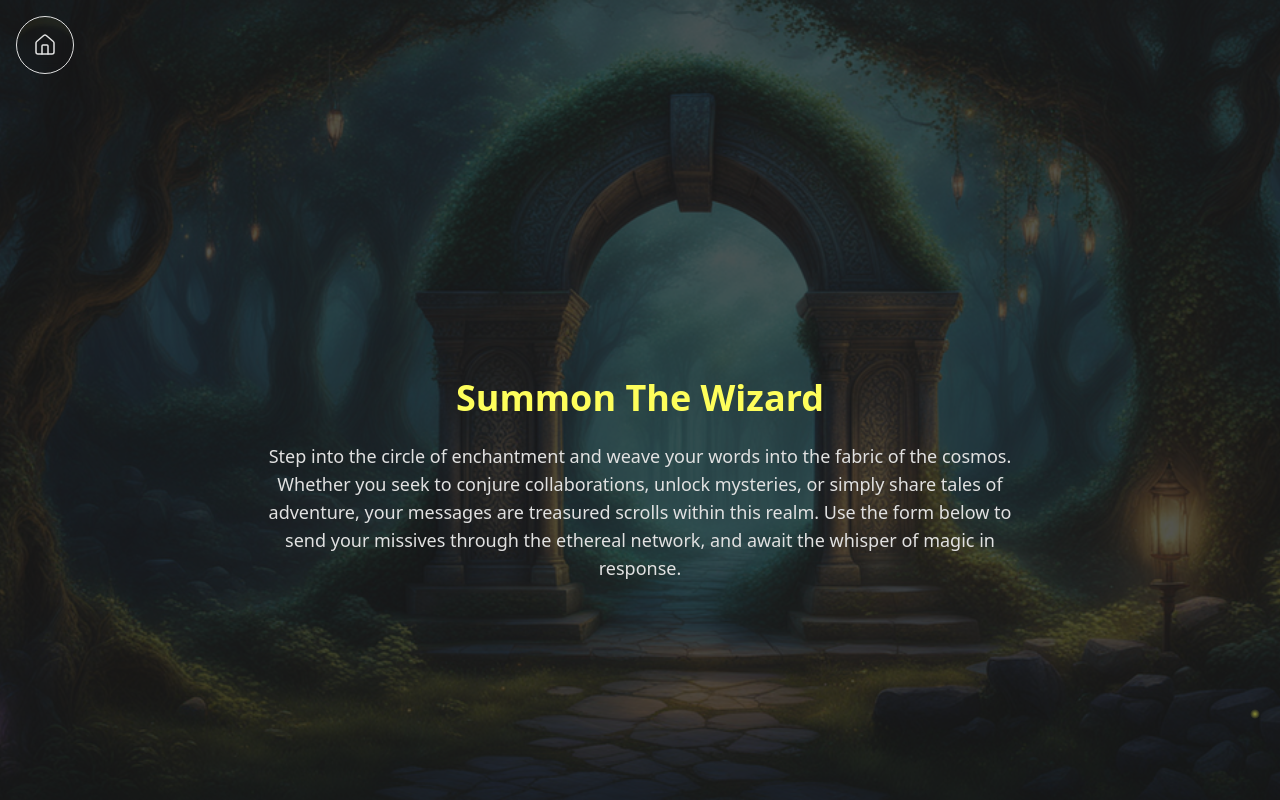
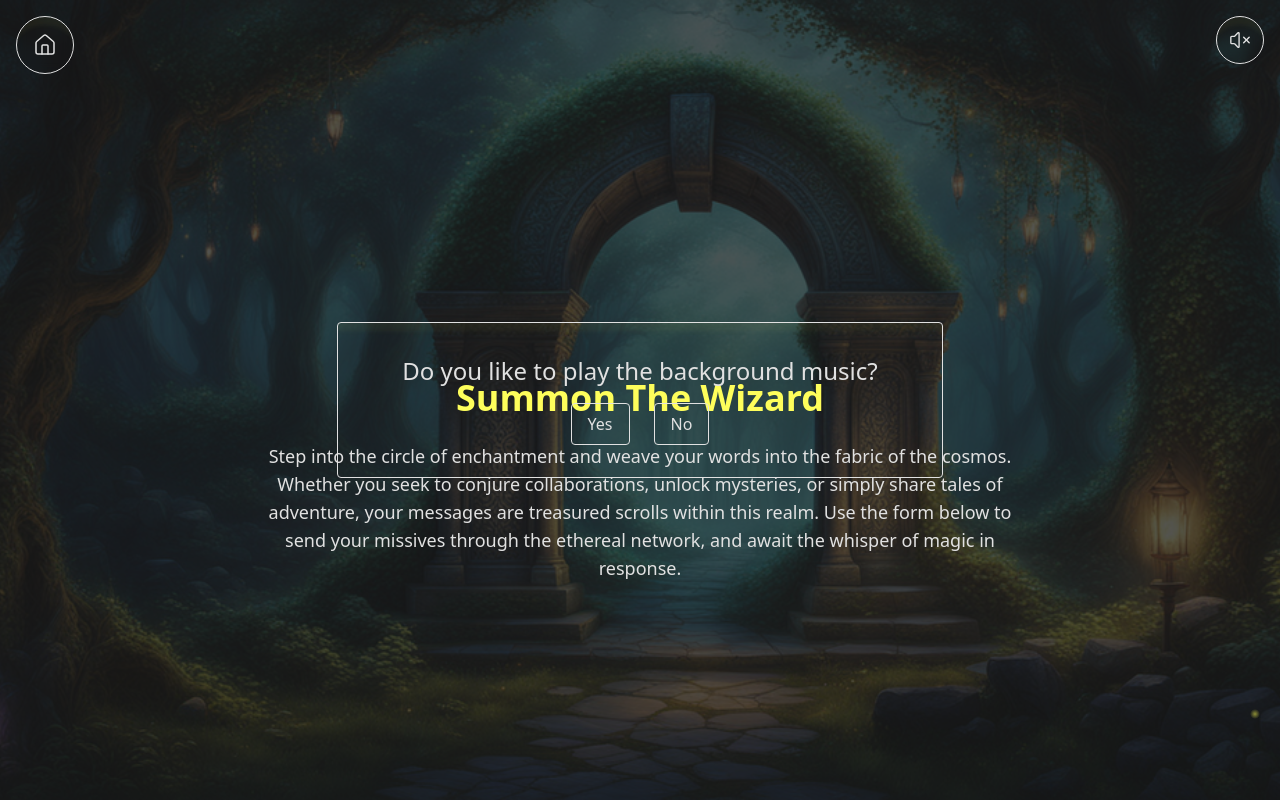
Before and after one commit to DreamersJS/3D-portfolio, a Next.js app: page /contact in a window 1280 px wide. Shown: the top 800 px of the page. Built offline with nearby package versions, Linux system fonts and the light colour scheme.

Commit message:
add sound

```diff
--- /dev/null
+++ b/src/app/components/Sound.jsx
@@ -0,0 +1,116 @@
+'use client';
+
+import { motion } from "framer-motion";
+import { Volume2, VolumeX } from "lucide-react";
+import { useEffect, useRef, useState } from "react";
+import { createPortal } from "react-dom";
+
+const Modal = ({ onClose, toggleAudio }) => {
+    return createPortal(
+        <div className="
+        fixed inset-0 bg-background/60 background-blur-sm flex items-center justify-center z-100
+        ">
+            <div className="
+            bg-background/20 border border-accent/30 border-solid background-blur-[6px]
+            py-8 px-4 xs:px-10 sm:px-16 rounded shadow-glass-inset space-y-4 text-center
+            ">
+                <p className="
+                text-lg xs:text-xl sm:text-2xl font-light
+                ">Do you like to play the background music?</p>
+                <div className="
+                flex items-center justify-center space-x-4
+                ">
+                    <button
+                        onClick={toggleAudio}
+                        className="
+                     px-4 py-2 border border-accent/30 border-solid hover:shadow-glass-sm rounded mr-2">
+                        Yes
+                    </button>
+                    <button
+                        onClick={onClose}
+                        className="
+                     px-4 py-2 border border-accent/30 border-solid hover:shadow-glass-sm rounded
+                    ">
+                        No
+                    </button>
+                </div>
+            </div>
+        </div>,
+        document.getElementById('my-modal')
+    )
+}
+
+const Sound = () => {
+    const audioRef = useRef(null);
+    const [isPlaying, setIsPlaying] = useState(false);
+    const [showModal, setShowModal] = useState(false);
+
+    useEffect(() => {
+        const musicConsent = localStorage.getItem('musicConsent');
+        if (musicConsent) {
+            setIsPlaying(musicConsent === 'true');
+            if (musicConsent === 'true') {
+                ["click", "keydown", "touchstart"].forEach((event) => {
+                    document.addEventListener(event, handleFirstUserInteraction);
+                });
+            }
+        } else {
+            setShowModal(true);
+        }
+    }, []);
+
+    const handleFirstUserInteraction = () => {
+        const consent = localStorage.getItem('musicConsent');
+        if (consent === 'true' && !isPlaying) {
+            audioRef.current.play();
+            setIsPlaying(true);
+        }
+        ["click", "keydown", "touchstart"].forEach((event) => {
+            document.removeEventListener(event, handleFirstUserInteraction);
+        });
+    };
+
+    const toggleAudio = () => {
+        const playState = !isPlaying
+        setIsPlaying(!isPlaying);
+        if (playState) {
+            audioRef.current.play();
+        } else {
+            audioRef.current.pause();
+        }
+        localStorage.setItem('musicConsent', String(playState));
+        setShowModal(false);
+    };
+
+    return (
+        <div className="fixed top-4 right-2 xs:right-4 z-50 group">
+
+
+
+            {showModal && <Modal onClose={() => setShowModal(false)} toggleAudio={toggleAudio} />}
+
+            <audio ref={audioRef} loop>
+                <source src="/audio/birds39-forest-20772.mp3" type="audio/mpeg" />
+                Your browser does not support the audio element.
+            </audio>
+
+            <button
+                onClick={toggleAudio}
+                className='
+            w-10 xs:w-12 h-10 xs:h-12 p-2 text-foreground rounded-full flex items-center justify-center cursor-pointer z-50 p-2.5 xs:p-3 custom-bg'
+                aria-label={"audio"}
+                name={"audio"}>
+
+
+            {
+                isPlaying ?
+                <Volume2 className='w-full h-full text-foreground group-hover:text-accent' strokeWidth={1.5} />
+                :
+                <VolumeX className='w-full h-full text-foreground group-hover:text-accent' strokeWidth={1.5} />
+            }
+            </button>
+
+        </div>
+    );
+};
+export default Sound;
--- a/src/app/layout.js
+++ b/src/app/layout.js
@@ -2,6 +2,7 @@
 import "./globals.css";
 import clsx from "clsx";
 import FirefliesBackground from "@/app/components/FirefliesBackground";
+import Sound from "./components/Sound";
 
 const geistSans = localFont({
   src: "./fonts/GeistVF.woff",
@@ -27,6 +28,8 @@
       >
         {children}
         <FirefliesBackground/>
+        <Sound/>
+        <div id="my-modal"/>
       </body>
     </html>
   );
```
